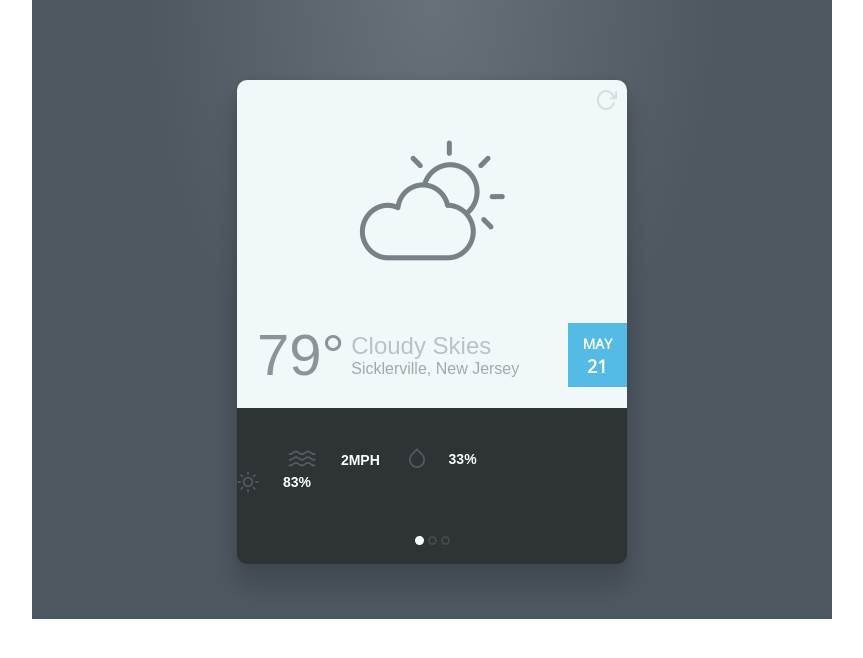
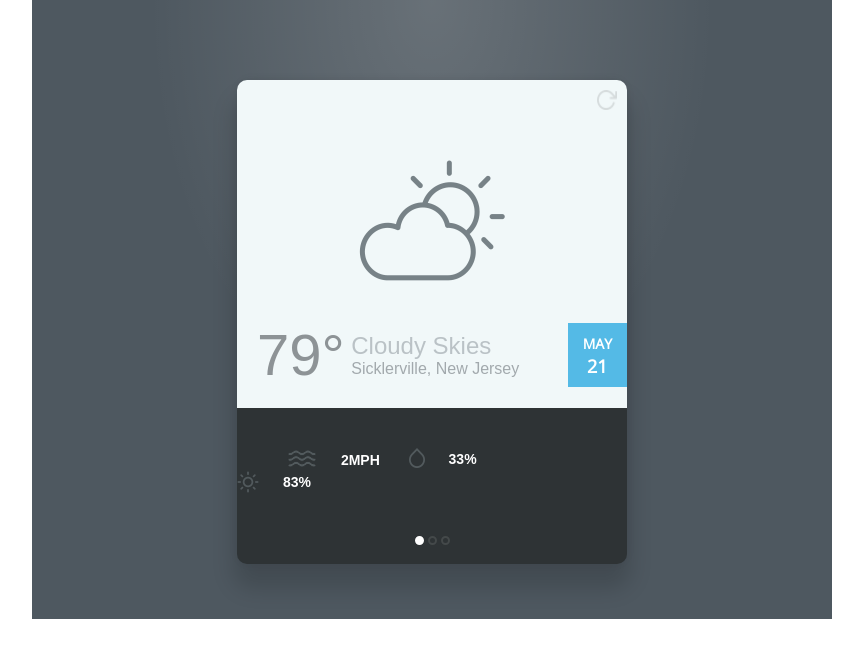
Before and after one commit to mohit806/html-css-1, a plain HTML site: page Natalya Kuznetsova/index.html in a window 1280 px wide. Shown: the whole page, without its empty margins (208-1071 px from the left). Drawn offline with nearby package versions, Linux system fonts and the light colour scheme.

Commit message:
update styles

```diff
--- a/Natalya Kuznetsova/style.css
+++ b/Natalya Kuznetsova/style.css
@@ -26,8 +26,8 @@
   content: "";
   display: block;
   margin: 10px 10px 0 0;
-  padding-bottom: 50px;
   width: 20px;
+  height: 20px;
   background-image: url('images/refresh.png');
   background-repeat: no-repeat;
   background-size: 20px 20px;
@@ -46,7 +46,7 @@
 }
 
 .weather_info img {
-  margin-bottom: 50px;
+  margin: 50px 0 30px 0;
 }
 
 .weather_info ul {
```
